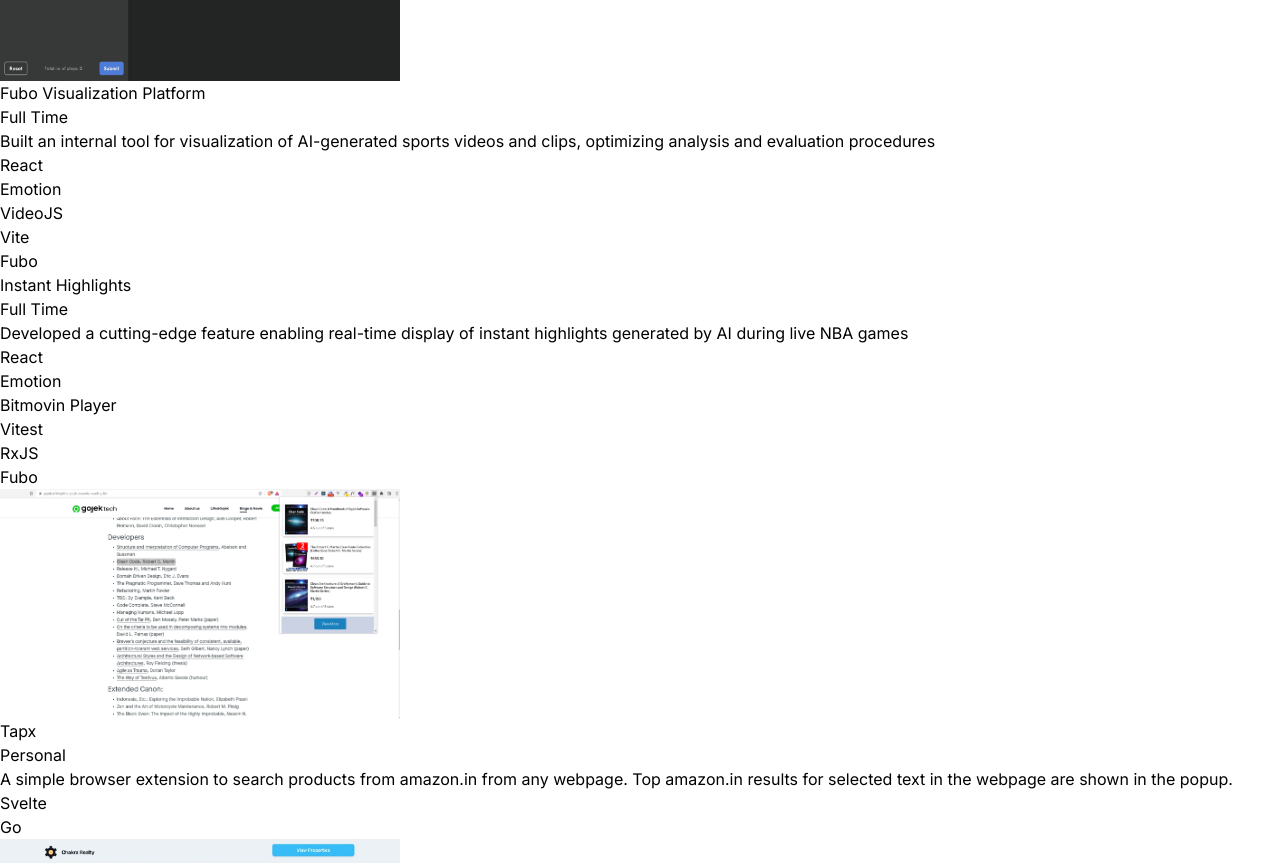
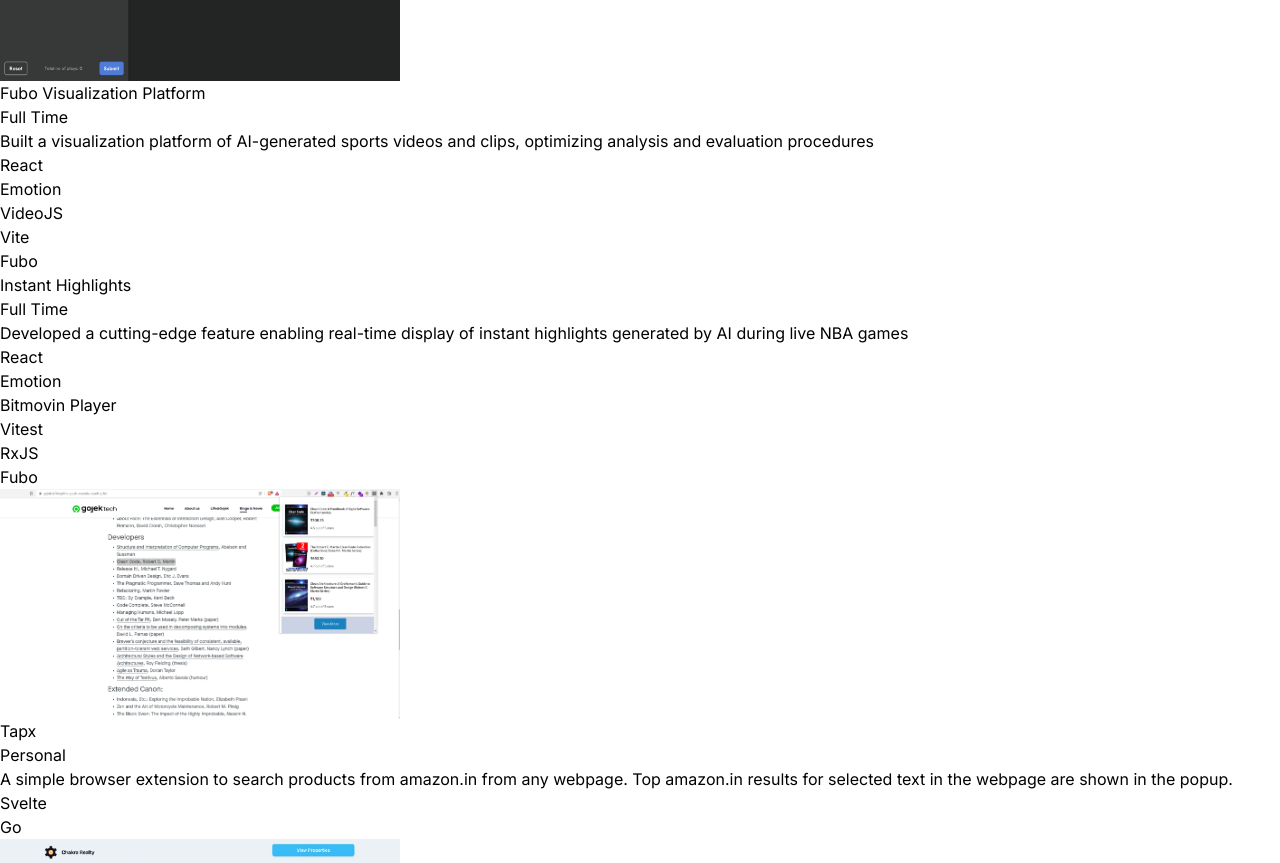
Before and after one commit to sudharsangs/personalsite, a Next.js app: page /projects in a window 1280 px wide. Shown: the part 1540-2403 px from the top of the page. Built offline with nearby package versions, Linux system fonts and the light colour scheme.

Commit message:
fix: typo

```diff
--- a/pages/projects/index.tsx
+++ b/pages/projects/index.tsx
@@ -41,7 +41,7 @@
         },
         {
             projectTitle: "Fubo Visualization Platform",
-            projectDescription: "Built an internal tool for visualization of AI-generated sports videos and clips, optimizing analysis and evaluation procedures",
+            projectDescription: "Built a visualization platform of AI-generated sports videos and clips, optimizing analysis and evaluation procedures",
             detailsPagePath: "/projects/fubo-visualization-platform",
             featuredSkills: (
                 <>
```
